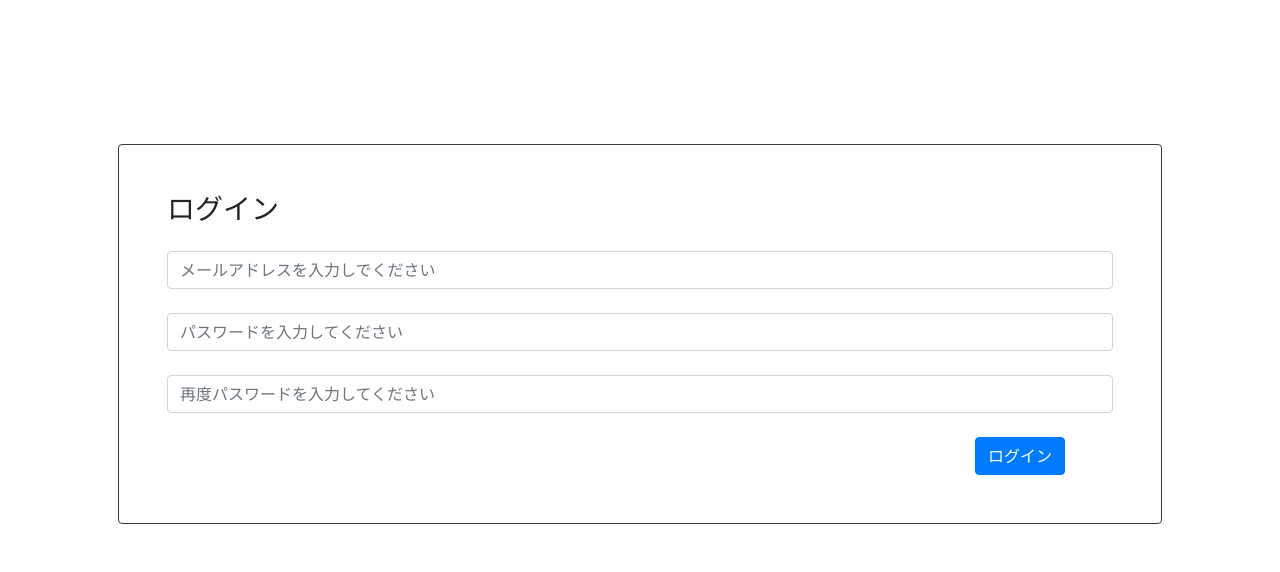
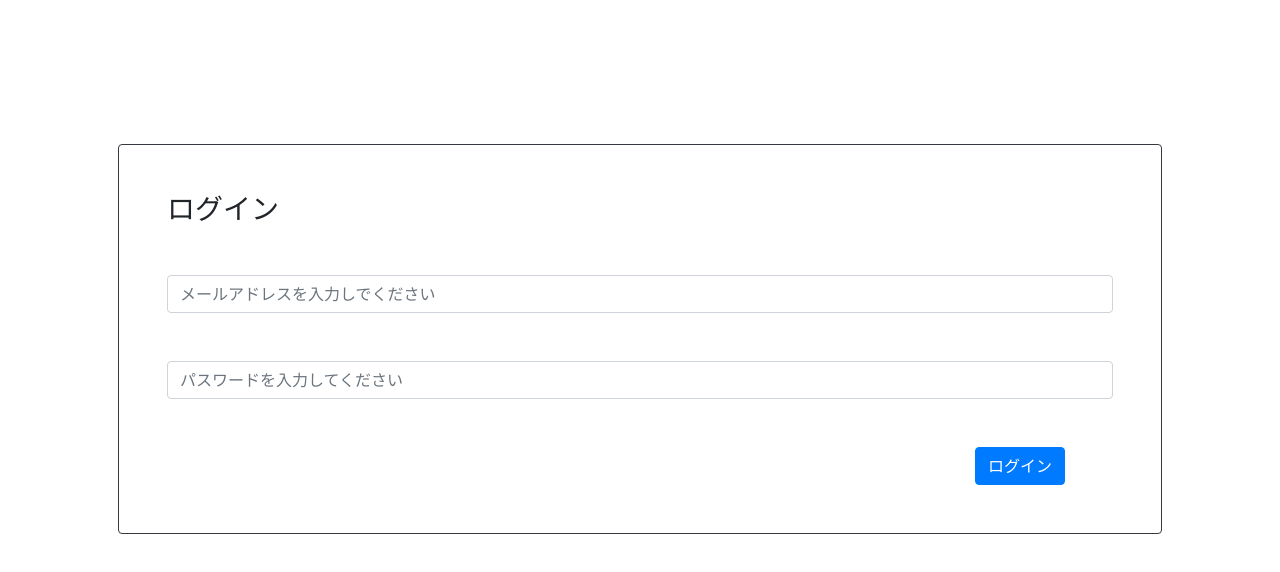
Before and after one commit to YoshiYoshiPro/SkillHub, a React (Create React App) app in the folder frontend/: page /login in a window 1280 px wide. Shown: the top 572 px of the page. Built offline with nearby package versions, Linux system fonts and the light colour scheme; the HTML template or start-up script is replaced by a standard one.

Commit message:
✨ loginファイルの作成

```diff
--- a/frontend/src/components/Login.tsx
+++ b/frontend/src/components/Login.tsx
@@ -4,9 +4,9 @@ function Login() {
       <div className="container p-5">
         <div className="d-flex my-5">
           <div className="col-12 mt-5 border border-dark p-5 rounded">
-            <h3 className="mb-4">ログイン</h3>
+            <h3 className="mb-5">ログイン</h3>
 
-            <div className="mb-4">
+            <div className="mb-5">
               <input
                 type="text"
                 className="form-control"
@@ -19,14 +19,6 @@ function Login() {
                 type="text"
                 className="form-control"
                 placeholder="パスワードを入力してください"
-              />
-            </div>
-
-            <div className="">
-              <input
-                type="text"
-                className="form-control"
-                placeholder="再度パスワードを入力してください"
               />
             </div>
 
```
